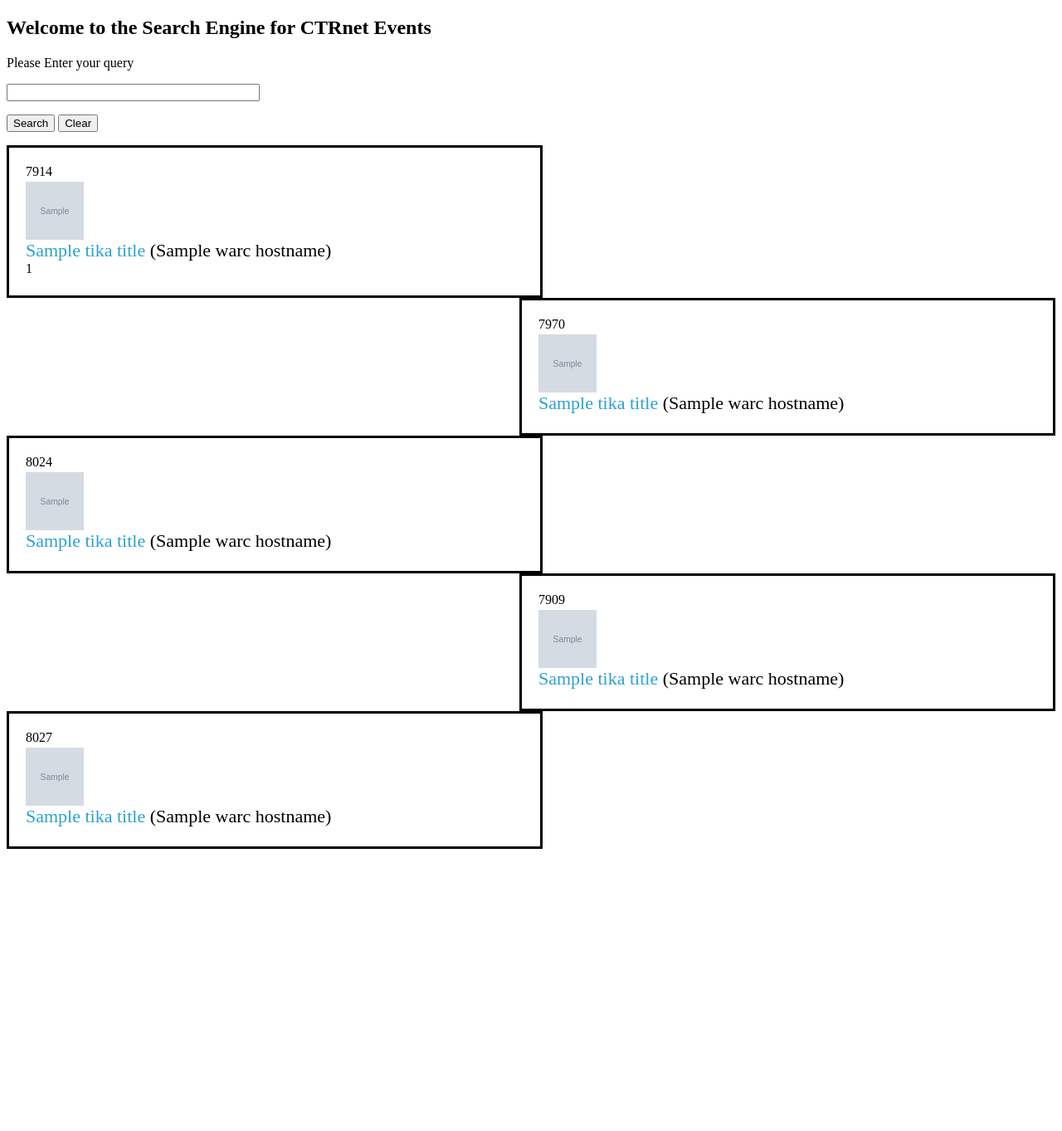
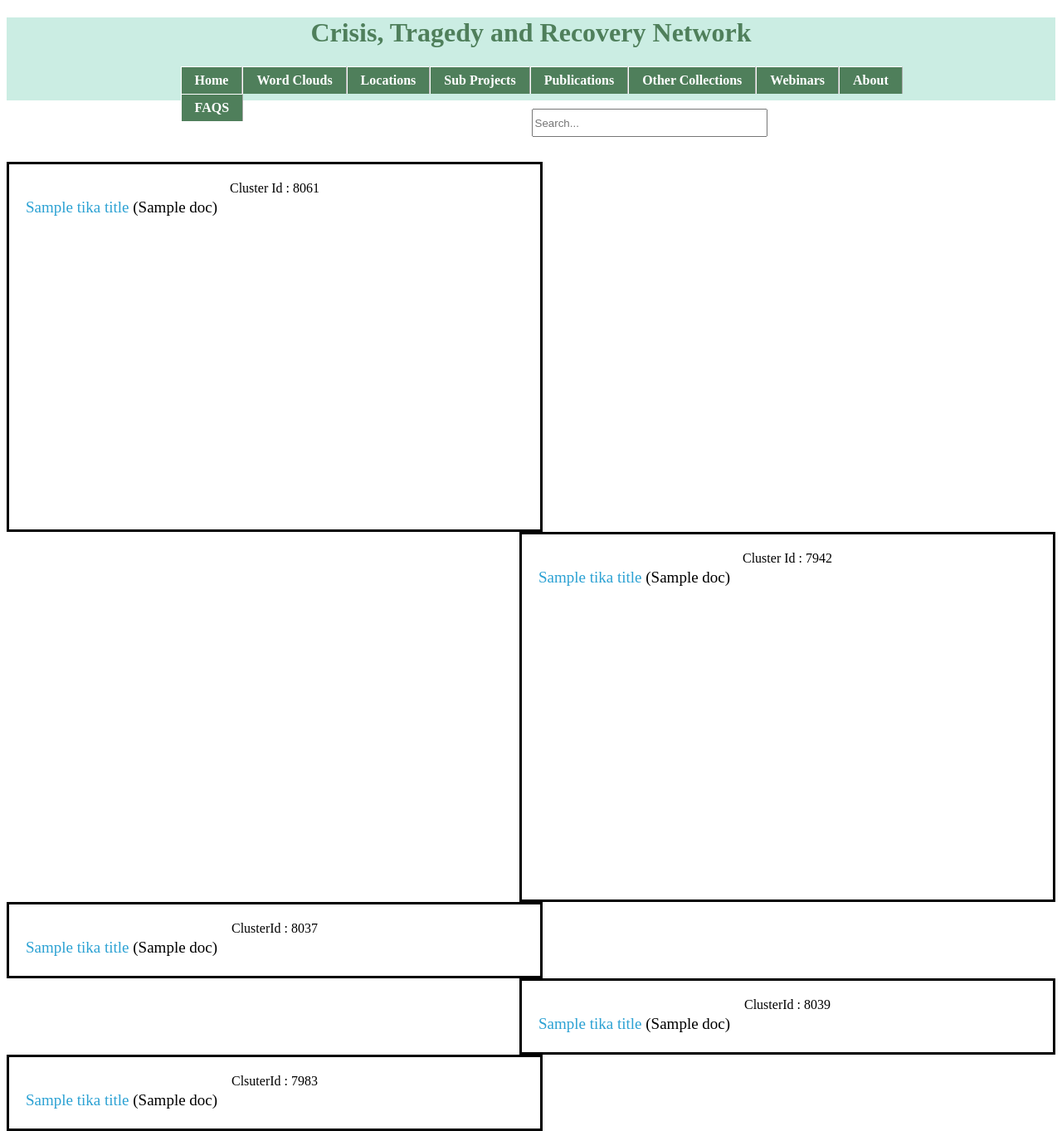
Before and after one commit to salvager/cherryPy, a Python web app: template templates/root_mod.html in a window 1280 px wide. Shown: the whole page at 83% size. Before the commit the page ends 1023 px from the top, so only its background shows below. Run offline with Jinja, Linux system fonts and the light colour scheme; the template is opened without the code that fills it: most values are stand-ins (such as "Sample title", 1, 10 or a date in 2020); grey boxes marked "Sample" are stand-in pictures.

Commit message:
cluster template and header

```diff
--- a/css/stylesheet_cluster.css
+++ b/css/stylesheet_cluster.css
@@ -1,5 +1,61 @@
+#header {
+	background: rgba(183, 230, 216, 0.72);;
+	text-align: center;
+	height: 100px;
+}
+#header h1 {
+	color: #4f7f5b;
+}
+
+#globalnav {
+	position:relative;
+	float: middle;
+	width: 70%;
+	list-style: none;
+	line-height: 1.5em;
+	margin:0px auto;
+}
+
+#globalnav LI {
+	float:left;
+	margin: 0;
+	padding: 0;
+	background-color: #4f7f5b;
+
+}
+
+#globalnav A {
+	display: block;
+	text-decoration: none;
+	font-weight: bold;
+	margin: 0;
+	padding: 0.25em 1em;
+	border-left:1px solid #fff;
+	border-top:1px solid #fff;
+	border-right:1px solid #aaa;
+	color: white;
+}
+.search-box {
+	text-align : center;
+	padding-top: 10px;
+	padding-bottom: 30px;
+}
+
+.search-box .box {
+	top: 4px;
+	height: 28px;
+	width: 276px;
+}
+
+.search-box .box_submit {
+	width: 100px;
+	top: 3px;
+	font: 5px;
+	height: 30px;
+}
 .number1{
 	width: 600px;
+	height: 400px;
 	border: solid;
 	float: left;
 	padding-left : 20px;
@@ -11,6 +67,7 @@
 
 .number2{
 	 width: 600px;
+	height: 400px;
         border: solid;
 	float: right;
 	padding-left : 20px;
@@ -58,12 +115,17 @@
 }
 
 .title {
-	font-size: 22px;
+	font-size: 19px;
 }
 
 .description {
 	font-size: 16px;
 }
+
+.clusterTitle {
+	text-align: center;
+}
+
 a:link    { color: rgb(43, 161, 211) }  /* unvisited links */
 a:visited { color: #0c0 }  /* visited links   */
 a:hover   { color: #00c }  /* user hovers     */
--- a/templates/root_mod.html
+++ b/templates/root_mod.html
@@ -2,37 +2,48 @@
                "http://www.w3.org/TR/html4/loose.dtd">
 <html>
 <head>
-<meta http-equiv="Content-Type" content="text/html; charset=UTF-8">
-<title>CTRnet Search</title>
-<link type="text/css" rel="stylesheet" href="/css/stylesheet_cluster.css"/>
+	<meta http-equiv="Content-Type" content="text/html; charset=UTF-8">
+	<title>CTRnet Search</title>
+	<link type="text/css" rel="stylesheet" href="/css/stylesheet_cluster.css"/>
+	<div id="header">
+		<h1>Crisis, Tragedy and Recovery Network</h1>
+
+	<ul id="globalnav">
+		<li><a href="http://www.ctrnet.net/">Home</a></li>
+		<li><a href="http://www.ctrnet.net/clouds">Word Clouds</a></li>
+		<li><a href="http://www.ctrnet.net/locations">Locations</a></li>
+		<li><a href="http://www.ctrnet.net/node/2936">Sub Projects</a></li>
+		<li><a href="http://www.ctrnet.net/publications">Publications</a></li>
+		<li><a href="http://www.ctrnet.net/othercollections">Other Collections</a></li>
+		<li><a href="http://www.ctrnet.net/webinars">Webinars</a></li>
+		<li><a href="http://www.ctrnet.net/about">About</a></li>
+		<li><a href="http://www.ctrnet.net/faqs">FAQS</a></li>
+	</ul>
+	</div>
 </head>
 <body>
-<h2>Welcome to the Search Engine for CTRnet Events</h2>
 
 <div class="search-box">
 	<form action="search" method="post">
-		<p> Please Enter your query </p>
-		<input type="text" name="query" value="" size="35" maxlength="40" />
-		<p><input type="submit" value="Search"/> <input type="reset" value="Clear"/></p>
-	</form>
+		<input type="text" placeholder="Search..." class="box" name="query" value="" size="35" maxlength="40" />
+	  {#	<input type="submit" value="Search" class="box_submit"/> #}	</form>
 </div>
 
 <div id="number1" class="number1">
-	<div class="clusterTitle">7914</div>
-	{% for doc in parameters['7914'] %}
+	<div class="clusterTitle">Cluster Id : 8061</div>
+	{% for doc in parameters['8061'] %}
 		<div class="document">
-		{% if doc['tika_og:image'] is defined %}
+{#		{% if doc['tika_og:image'] is defined %}
 			 <img src="{{ doc['tika_og:image'][0]  }}" height="70" width="70">
-		{% endif %}
+		{% endif %} #}
 		{% if doc['tika_title'] is defined %}
-                                        <div class='title' ><a style="text-decoration:none" href="{{ doc['warc_WARC-Target-URI'][0]|e }}" target="_blank">{{ doc['tika_title'][0]|e }}</a>  ({{ doc['warc_hostname'][0]|e }})</div>
+                                        <div class='title' ><a style="text-decoration:none" href="{{ doc['warc_WARC-Target-URI']|e }}" target="_blank">{{ doc['tika_title'][0]|e }}</a>  ({{ doc['warc_hostname']|e }})</div>
                                 {% elif doc['warc_WARC-Target-URI'] is defined %}
-                                <div class='title'><a style="text-decoration:none" href="{{ doc['warc_WARC-Target-URI'][0] }}" target="_blank">{{ doc['warc_WARC-Target-URI'][0]|e }}</a></div>
+                                <div class='title'><a style="text-decoration:none" href="{{ doc['warc_WARC-Target-URI'] }}" target="_blank">{{ doc['warc_WARC-Target-URI']|e }}</a></div>
 		 {% endif %}
-		 {{ doc['distanceToCentroid'] }}
 		 {% if doc['tika_description'] is defined %}
-                                        {% if doc['tika_description'][0]|length > 2 %}
-                                                <div class='description' >{{ doc['tika_description'][0]|truncate(100)  }}</div>
+                                        {% if doc['tika_description']|length > 2 %}
+                                                <div class='description' >{{ doc['tika_description']|truncate(100)  }}</div>
                                         {% endif %}
                  {% endif %}
 		</div>
@@ -42,21 +53,21 @@
 
 <div id="number2" class="number2">
 
-	<div class="clusterTitle">7970</div>
-	 {% for doc in parameters['7970'] %}
+	<div class="clusterTitle">Cluster Id : 7942</div>
+	 {% for doc in parameters['7942'] %}
         	<div class="document">
-	        {% if doc['tika_og:image'] is defined %}
+{#	        {% if doc['tika_og:image'] is defined %}
                          <img src="{{ doc['tika_og:image'][0]  }}" height="70" width="70">
                 {% endif %}
-
+#}
 	      {% if doc['tika_title'] is defined %}
-                                        <div class='title' ><a style="text-decoration:none" href="{{ doc['warc_WARC-Target-URI'][0]|e }}" target="_blank">{{ doc['tika_title'][0]|e }}</a>  ({{ doc['warc_hostname'][0]|e }})</div>
+                                        <div class='title' ><a style="text-decoration:none" href="{{ doc['warc_WARC-Target-URI']|e }}" target="_blank">{{ doc['tika_title'][0]|e }}</a>  ({{ doc['warc_hostname']|e }})</div>
                                 {% elif doc['warc_WARC-Target-URI'] is defined %}
-                                <div class='title'><a style="text-decoration:none" href="{{ doc['warc_WARC-Target-URI'][0] }}" target="_blank">{{ doc['warc_WARC-Target-URI'][0]|e }}</a></div>
+                                <div class='title'><a style="text-decoration:none" href="{{ doc['warc_WARC-Target-URI'] }}" target="_blank">{{ doc['warc_WARC-Target-URI']|e }}</a></div>
       		{% endif %}
 	   {% if doc['tika_description'] is defined %}
-                                        {% if doc['tika_description'][0]|length > 25 %}
-                                                <div class='description' >{{ doc['tika_description'][0]|truncate(100) }}</div>
+                                        {% if doc['tika_description']|length > 25 %}
+                                                <div class='description' >{{ doc['tika_description']|truncate(100) }}</div>
                                         {% endif %}
           {% endif %}
 		</div>
@@ -64,21 +75,21 @@
 </div>
 
 <div id="number3" class="number3">
-	<div class="clusterTitle">8024</div>
-	 {% for doc in parameters['8024'] %}
+	<div class="clusterTitle">ClusterId : 8037</div>
+	 {% for doc in parameters['8037'] %}
              	<div class="document">
-			{% if doc['tika_og:image'] is defined %}
+{#			{% if doc['tika_og:image'] is defined %}
                          <img src="{{ doc['tika_og:image'][0]  }}" height="70" width="70">
                 {% endif %}
-
+#}
 		   {% if doc['tika_title'] is defined %}
-                                        <div class='title' ><a style="text-decoration:none" href="{{ doc['warc_WARC-Target-URI'][0]|e }}" target="_blank">{{ doc['tika_title'][0]|e }}</a>  ({{ doc['warc_hostname'][0]|e }})</div>
+                                        <div class='title' ><a style="text-decoration:none" href="{{ doc['warc_WARC-Target-URI']|e }}" target="_blank">{{ doc['tika_title'][0]|e }}</a>  ({{ doc['warc_hostname']|e }})</div>
                                 {% elif doc['warc_WARC-Target-URI'] is defined %}
-                                <div class='title'><a style="text-decoration:none" href="{{ doc['warc_WARC-Target-URI'][0] }}" target="_blank">{{ doc['warc_WARC-Target-URI'][0]|e }}</a></div>
+                                <div class='title'><a style="text-decoration:none" href="{{ doc['warc_WARC-Target-URI'] }}" target="_blank">{{ doc['warc_WARC-Target-URI']|e }}</a></div>
       		 {% endif %}
 		 {% if doc['tika_description'] is defined %}
-                                        {% if doc['tika_description'][0]|length > 25 %}
-                                                <div class='description' >{{ doc['tika_description'][0]|truncate(100) }}</div>
+                                        {% if doc['tika_description']|length > 25 %}
+                                                <div class='description' >{{ doc['tika_description']|truncate(100) }}</div>
                                         {% endif %}
                  {% endif %}
 		</div>
@@ -86,22 +97,22 @@
 </div>
 
 <div id="number4" class="number4">
-	<div class="clusterTitle">7909</div>
- {% for doc in parameters['7909'] %}
+	<div class="clusterTitle">ClusterId : 8039</div>
+ {% for doc in parameters['8039'] %}
 
                 <div class="document">
-		{% if doc['tika_og:image'] is defined %}
+{#		{% if doc['tika_og:image'] is defined %}
                          <img src="{{ doc['tika_og:image'][0]  }}" height="70" width="70">
                 {% endif %}
-
+#}
 		{% if doc['tika_title'] is defined %}
-                                        <div class='title' ><a style="text-decoration:none" href="{{ doc['warc_WARC-Target-URI'][0]|e }}" target="_blank">{{ doc['tika_title'][0]|e }}</a>  ({{ doc['warc_hostname'][0]|e }})</div>
+                                        <div class='title' ><a style="text-decoration:none" href="{{ doc['warc_WARC-Target-URI']|e }}" target="_blank">{{ doc['tika_title'][0]|e }}</a>  ({{ doc['warc_hostname']|e }})</div>
                                 {% elif doc['warc_WARC-Target-URI'] is defined %}
-                                <div class='title'><a style="text-decoration:none" href="{{ doc['warc_WARC-Target-URI'][0] }}" target="_blank">{{ doc['warc_WARC-Target-URI'][0]|e }}</a></div>
+                                <div class='title'><a style="text-decoration:none" href="{{ doc['warc_WARC-Target-URI'] }}" target="_blank">{{ doc['warc_WARC-Target-URI']|e }}</a></div>
    		 {% endif %}
 		 {% if doc['tika_description'] is defined %}
-                                        {% if doc['tika_description'][0]|length > 25 %}
-                                                <div class='description' >{{ doc['tika_description'][0]|truncate(100) }}</div>
+                                        {% if doc['tika_description']|length > 25 %}
+                                                <div class='description' >{{ doc['tika_description']|truncate(100) }}</div>
                                         {% endif %}
                  {% endif %}
  		</div>
@@ -109,20 +120,20 @@
 </div>
 
 <div id="number5" class="number5">
-	<div class="clusterTitle">8027</div>
-	 {% for doc in parameters['8027'] %}
+	<div class="clusterTitle">ClsuterId : 7983</div>
+	 {% for doc in parameters['7983'] %}
         	<div class="document">
-		{% if doc['tika_og:image'] is defined %}
+{#		{% if doc['tika_og:image'] is defined %}
                          <img src="{{ doc['tika_og:image'][0]  }}" height="70" width="70">
                 {% endif %}
-
+#}
 	      {% if doc['tika_title'] is defined %}
-                                        <div class='title' ><a style="text-decoration:none" href="{{ doc['warc_WARC-Target-URI'][0]|e }}" target="_blank">{{ doc['tika_title'][0]|e }}</a>  ({{ doc['warc_hostname'][0]|e }})</div>
+                                        <div class='title' ><a style="text-decoration:none" href="{{ doc['warc_WARC-Target-URI']|e }}" target="_blank">{{ doc['tika_title'][0]|e }}</a>  ({{ doc['warc_hostname']|e }})</div>
                                 {% elif doc['warc_WARC-Target-URI'] is defined %}
-                                <div class='title'><a style="text-decoration:none" href="{{ doc['warc_WARC-Target-URI'][0] }}" target="_blank">{{ doc['warc_WARC-Target-URI'][0]|e }}</a></div>
+                                <div class='title'><a style="text-decoration:none" href="{{ doc['warc_WARC-Target-URI'] }}" target="_blank">{{ doc['warc_WARC-Target-URI']|e }}</a></div>
    		 {% endif %}
 		 {% if doc['tika_description'] is defined %}
-                                        {% if doc['tika_description'][0]|length > 25 %}
+                                        {% if doc['tika_description']|length > 25 %}
                                                 <div class='description' >{{ doc['tika_description']|truncate(100) }}</div>
                                         {% endif %}
                  {% endif %}
```
Also changed, not shown: ClusterAPI.py (+21 -12 lines), RESTAPI.py (+8 -8 lines), css/stylesheet.css (+39 -0 lines), templates/search.html (+22 -4 lines), 2 other files.
